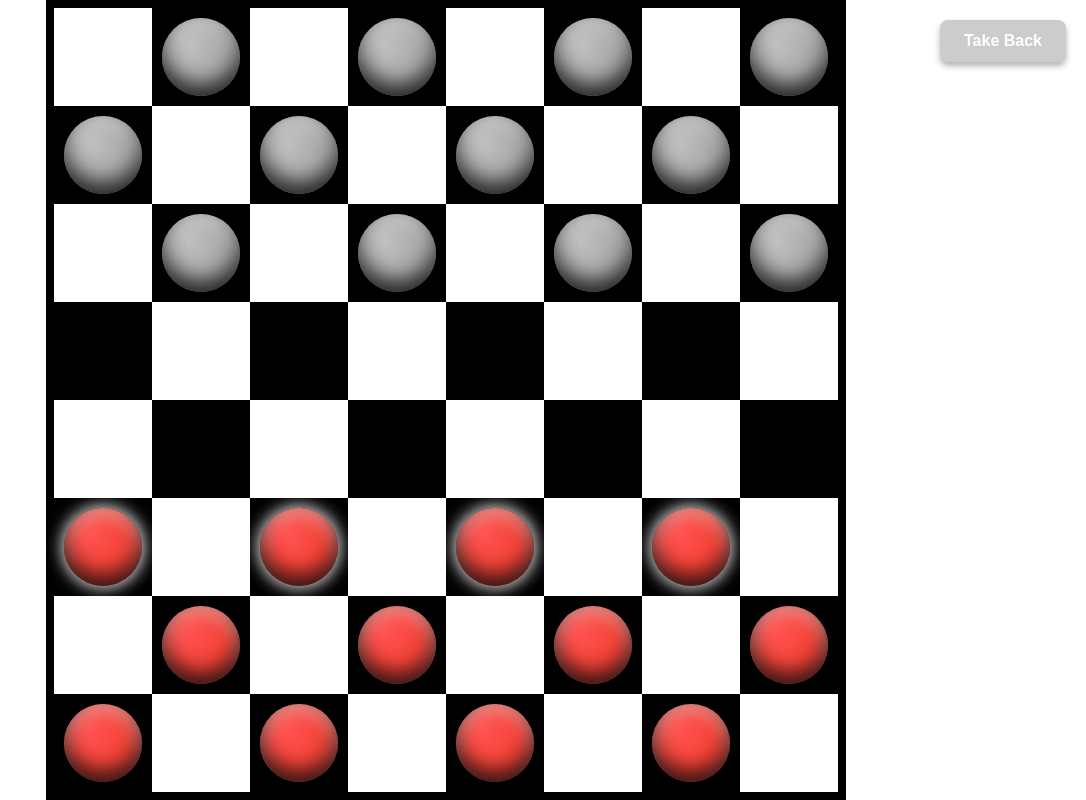
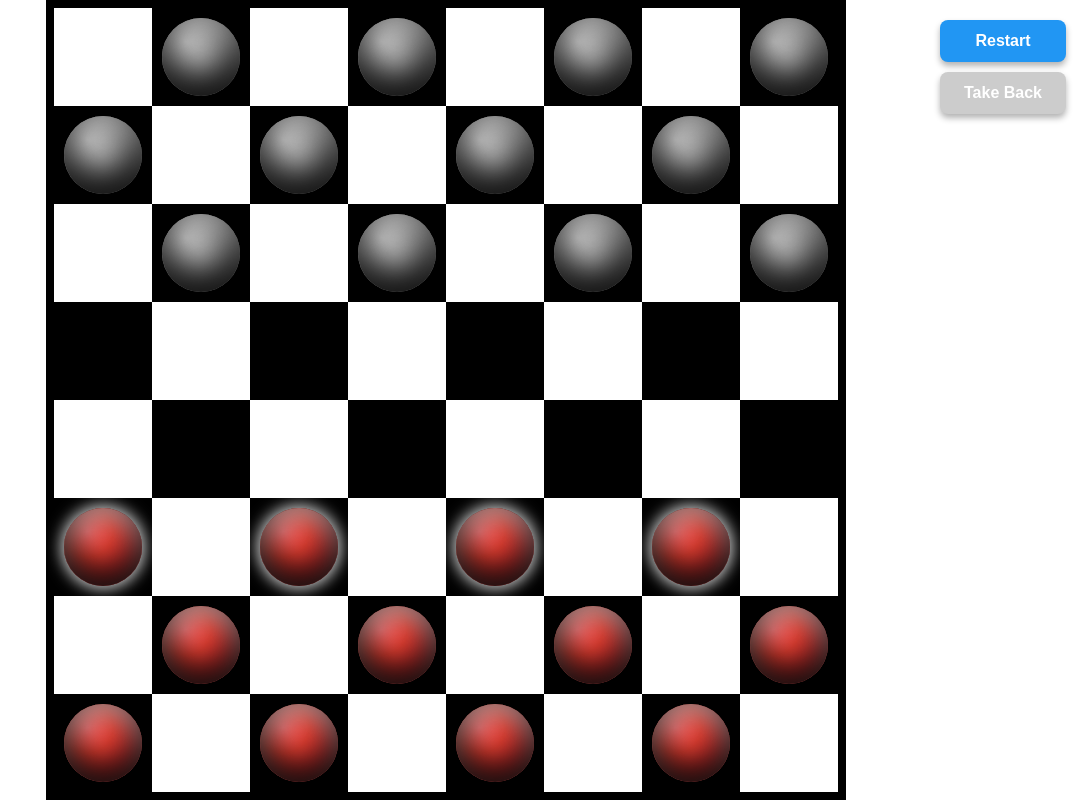
Before and after one commit to Envislon1/hcarenaxyz, a React (Create React App) app: page / in a window 1280 px wide. Shown: the whole page, without its empty margins (194-1280 px from the left). Built offline with nearby package versions, Linux system fonts and the light colour scheme.

Commit message:
Refactor take back and add restart

```diff
--- a/src/Board.tsx
+++ b/src/Board.tsx
@@ -34,15 +34,34 @@ const Board: React.FC = () => {
         return () => window.removeEventListener('resize', resizeBoard);
     }, []);
 
-    const [boardState, move, selectPiece, undoMove, canUndo] = useBoard();
+    const [boardState, move, selectPiece, undoMove, canUndo, restartGame] = useBoard();
 
     const selectedPieceCanDrag = boardState.selectedPiece !== null &&
         boardState.tiles[boardState.selectedPiece]?.piece?.canDrag || [];
 
-    const buttonStyle: React.CSSProperties = {
+    const buttonContainerStyle: React.CSSProperties = {
         position: 'absolute',
         top: '20px',
         right: '20px',
+        display: 'flex',
+        flexDirection: 'column',
+        gap: '10px'
+    };
+
+    const restartButtonStyle: React.CSSProperties = {
+        padding: '12px 24px',
+        backgroundColor: '#2196F3',
+        color: 'white',
+        border: 'none',
+        borderRadius: '8px',
+        fontSize: '16px',
+        fontWeight: 'bold',
+        cursor: 'pointer',
+        boxShadow: '0 4px 6px rgba(0, 0, 0, 0.3)',
+        transition: 'all 0.3s ease'
+    };
+
+    const takeBackButtonStyle: React.CSSProperties = {
         padding: '12px 24px',
         backgroundColor: canUndo ? '#4CAF50' : '#cccccc',
         color: 'white',
@@ -57,13 +76,21 @@ const Board: React.FC = () => {
 
     return(
         <>
+            <div style={buttonContainerStyle}>
                 <button
-                style={buttonStyle}
+                    style={restartButtonStyle}
+                    onClick={() => restartGame()}
+                >
+                    Restart
+                </button>
+                <button
+                    style={takeBackButtonStyle}
                     onClick={() => undoMove()}
                     disabled={!canUndo}
                 >
                     Take Back
                 </button>
+            </div>
             <div data-testid='board' ref={boardRef} style={boardStyle}>
                 {boardState.tiles.map( tile  => <Tile key={tile.id} index={tile.index} black={tile.black} move={move}
                                                         AIMoveTo={tile.AIMoveTo} piece={tile.piece} size={size}
--- a/src/Piece.tsx
+++ b/src/Piece.tsx
@@ -22,8 +22,8 @@ const Piece: React.FC<PieceProps> = ({player, king, canDrag, hasJump, AISelected
 
     //styling
     const gradient = player === 1
-        ? 'radial-gradient(circle at 35% 35%, #ff5252, #f44336, #e53935)'
-        : 'radial-gradient(circle at 35% 35%, #c0c0c0, #a8a8a8, #909090)';
+        ? 'radial-gradient(circle at 30% 30%, #ff6b6b, #f44336, #d32f2f, #b71c1c)'
+        : 'radial-gradient(circle at 30% 30%, #d4d4d4, #a8a8a8, #7a7a7a, #5e5e5e)';
 
     const iconSize = `${size/21}px`
 
@@ -35,7 +35,7 @@ const Piece: React.FC<PieceProps> = ({player, king, canDrag, hasJump, AISelected
         height: '80%',
         borderRadius: '50%',
         background: gradient,
-        boxShadow: 'inset 0 -10px 20px rgba(0, 0, 0, 0.8), inset 0 6px 18px rgba(255, 255, 255, 0.5), 0 4px 8px rgba(0, 0, 0, 0.3)'
+        boxShadow: 'inset 0 -15px 35px rgba(0, 0, 0, 0.9), inset 0 8px 25px rgba(255, 255, 255, 0.6), inset 0 0 40px rgba(0, 0, 0, 0.4), 0 4px 8px rgba(0, 0, 0, 0.3)'
     }
 
     const innerStyle: React.CSSProperties = {
@@ -53,7 +53,7 @@ const Piece: React.FC<PieceProps> = ({player, king, canDrag, hasJump, AISelected
     }
 
     const highlight = (canDrag.length > 0 && player === 1) || AISelected || isSelected;
-    if(highlight) outerStyle = {...outerStyle, boxShadow: 'inset 0 -10px 20px rgba(0, 0, 0, 0.8), inset 0 6px 18px rgba(255, 255, 255, 0.5), 0 0 15px 3px rgba(255, 255, 255, 0.8)'}
+    if(highlight) outerStyle = {...outerStyle, boxShadow: 'inset 0 -15px 35px rgba(0, 0, 0, 0.9), inset 0 8px 25px rgba(255, 255, 255, 0.6), inset 0 0 40px rgba(0, 0, 0, 0.4), 0 0 15px 3px rgba(255, 255, 255, 0.8)'}
 
     // Handle piece click
     const handlePieceClick = (e: React.MouseEvent) => {
--- a/src/hooks/useBoard.tsx
+++ b/src/hooks/useBoard.tsx
@@ -62,7 +62,7 @@ export const initialState = () => {
     }
 }
 
-const useBoard = (init = initialState()):[GameState, Function, Function, Function, boolean] => {
+const useBoard = (init = initialState()):[GameState, Function, Function, Function, boolean, Function] => {
     const [boardState, setBoardState] = useState(init);
     const [history, setHistory] = useState<GameState[]>([init]);
 
@@ -119,9 +119,15 @@ const useBoard = (init = initialState()):[GameState, Function, Function, Functio
         }
     };
 
-    const canUndo = history.length > 1 && boardState.playerTurn === 1;
+    const restartGame = () => {
+        const newState = initialState();
+        setHistory([newState]);
+        setBoardState(newState);
+    };
 
-    return [boardState, move, selectPiece, undoMove, canUndo];
+    const canUndo = history.length > 1;
+
+    return [boardState, move, selectPiece, undoMove, canUndo, restartGame];
 }
 
 export default useBoard;
```
Lines whose indentation alone changed are shown as unchanged.
